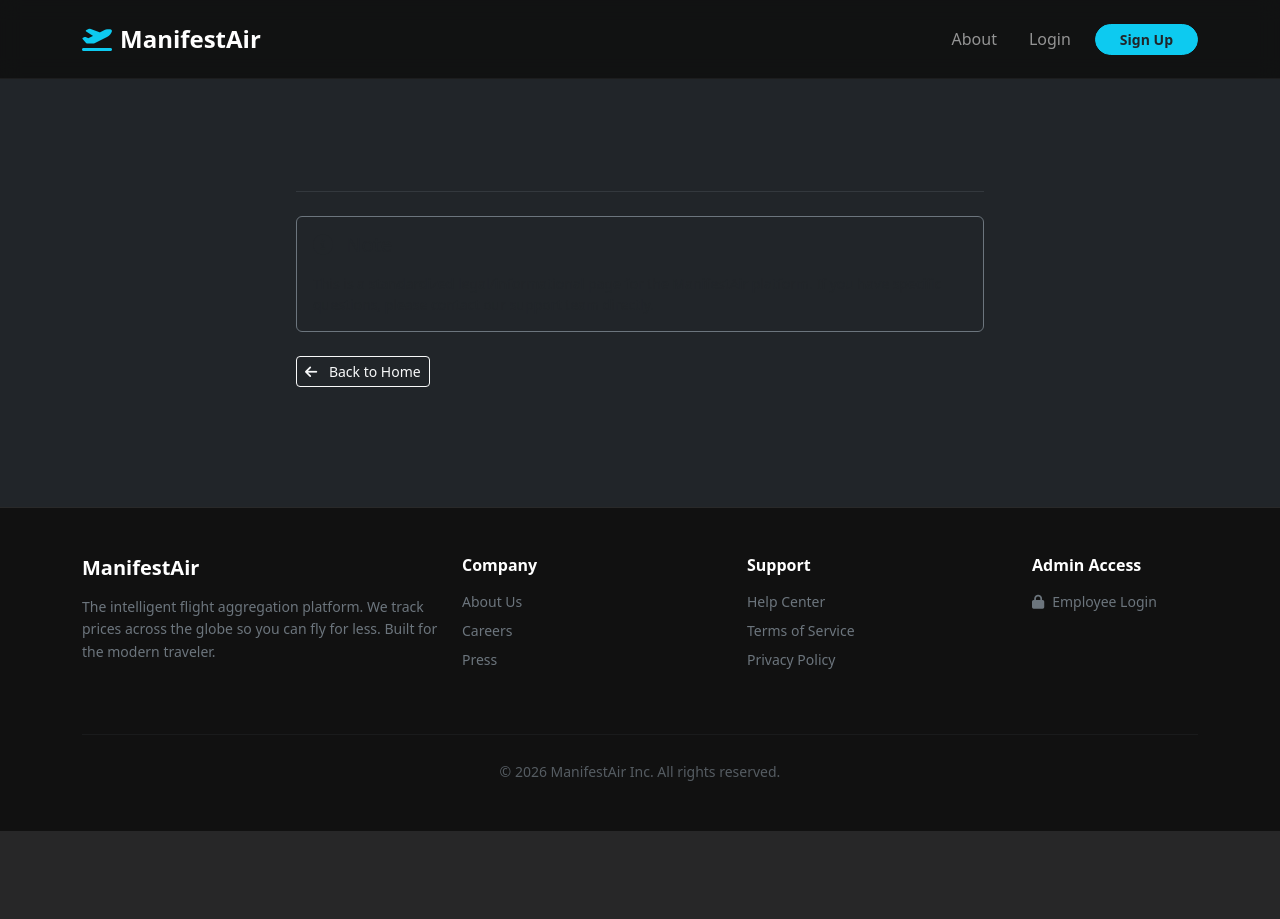
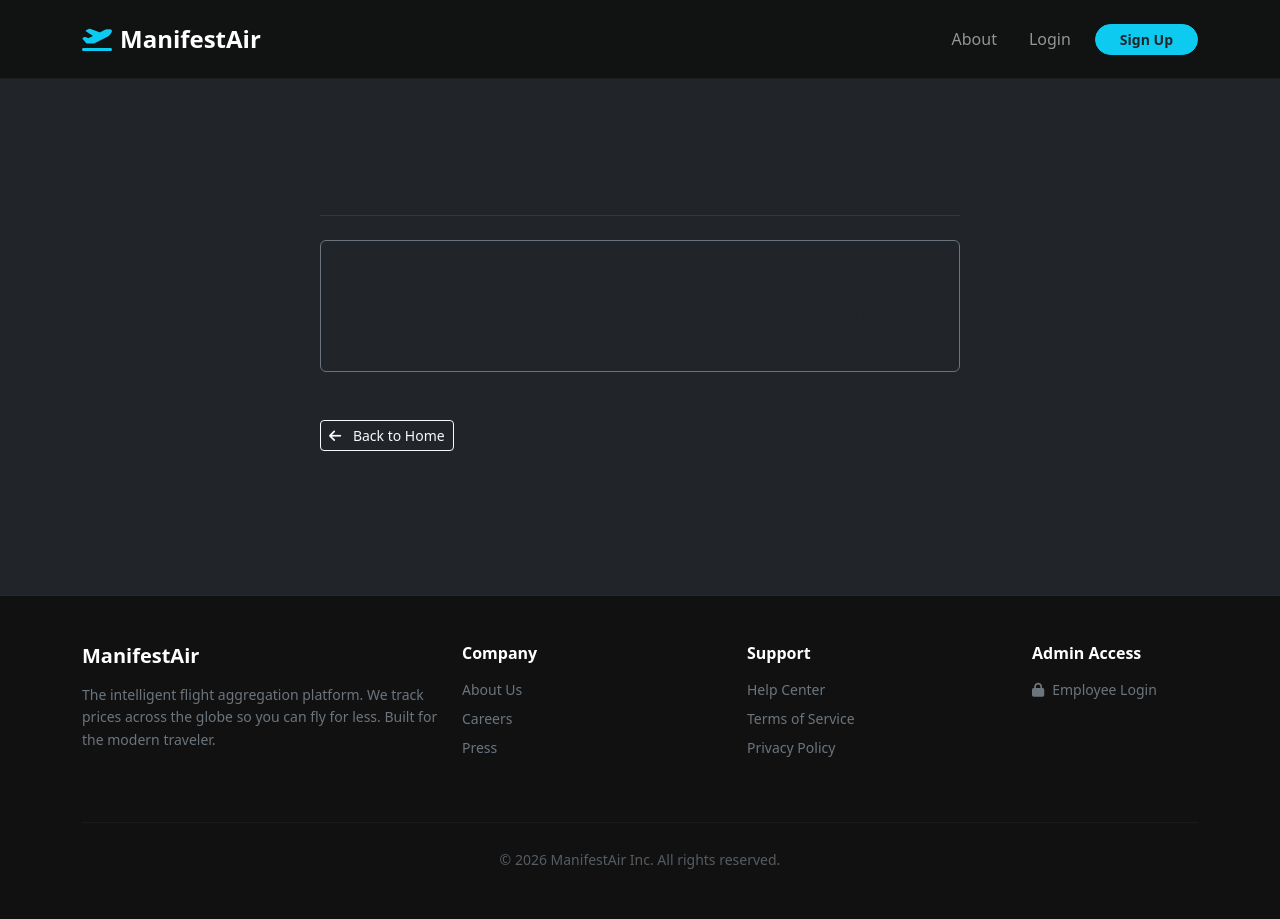
Before and after one commit to Meet1713/ManifestAir, a Flask app: template app/templates/main/generic.html in a window 1280 px wide. Before the commit the page ends 831 px from the top, so only its background shows below. Run offline with Flask 3, Linux system fonts and the light colour scheme; the template is opened without the code that fills it, so the values that code supplies are empty.

Commit message:
Fixing bugs in generic.html

```diff
--- a/app/templates/main/generic.html
+++ b/app/templates/main/generic.html
@@ -4,7 +4,7 @@
 <div class="container py-5">
     <div class="row justify-content-center">
         <div class="col-lg-8">
-            <div class="neo-card p-4">
+            <div class="neo-card p-5">
                 <h1 class="fw-bold mb-4 text-info">{{ title }}</h1>
                 <hr class="border-secondary mb-4">
 
@@ -12,7 +12,7 @@
                     {{ content }}
                 </div>
 
-                <div class="bg-dark p-3 rounded border border-secondary">
+                <div class="bg-dark p-4 rounded border border-secondary">
                     <h5 class="text-muted mb-3"><i class="fas fa-info-circle me-2"></i> Note</h5>
                     <p class="small text-muted mb-0">
                         This is a standardized legal/informational page for the ManifestAir platform.
@@ -20,7 +20,7 @@
                     </p>
                 </div>
 
-                <div class="mt-4">
+                <div class="mt-5">
                     <a href="{{ url_for('main.index') }}" class="btn btn-outline-light btn-sm">
                         <i class="fas fa-arrow-left me-2"></i> Back to Home
                     </a>
```
